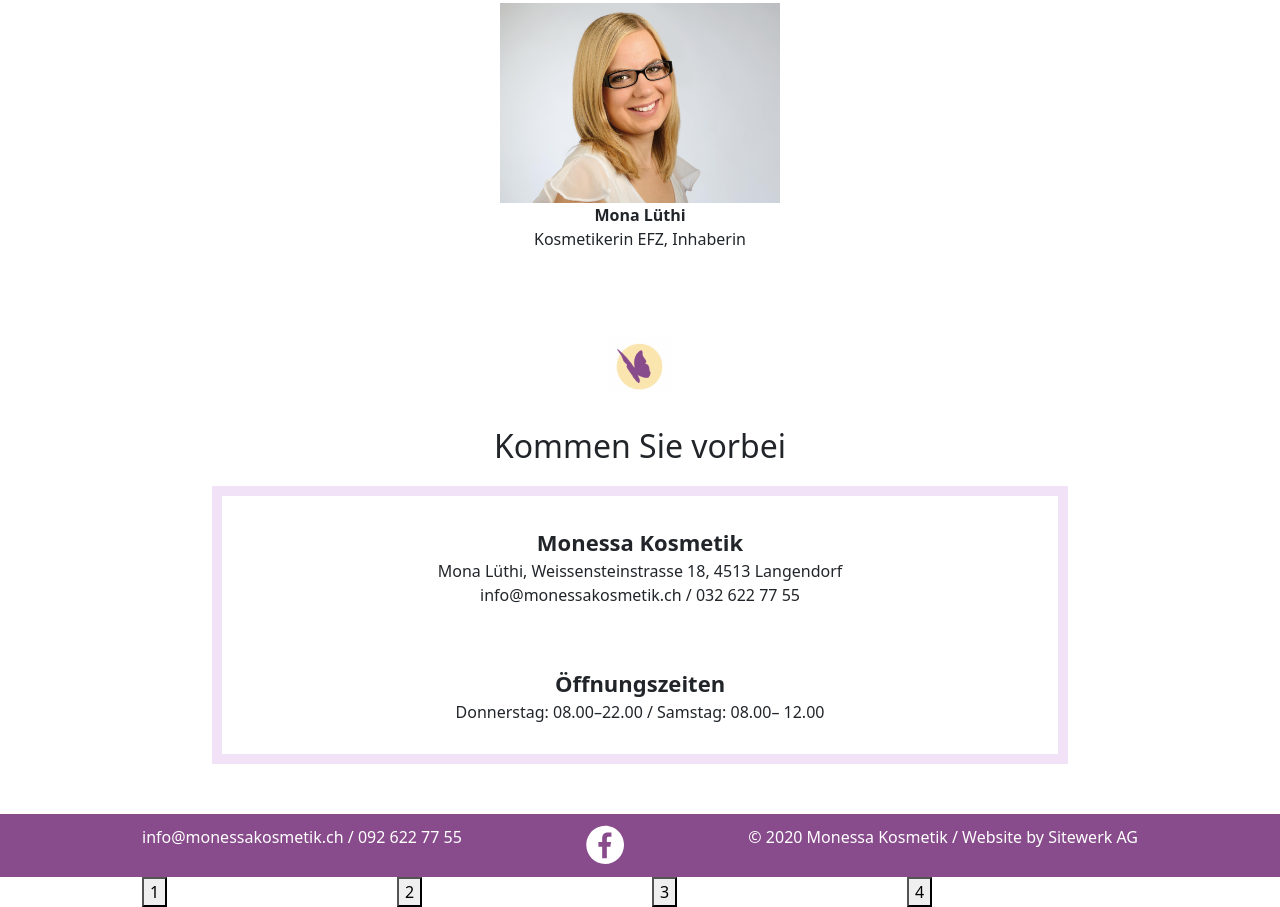
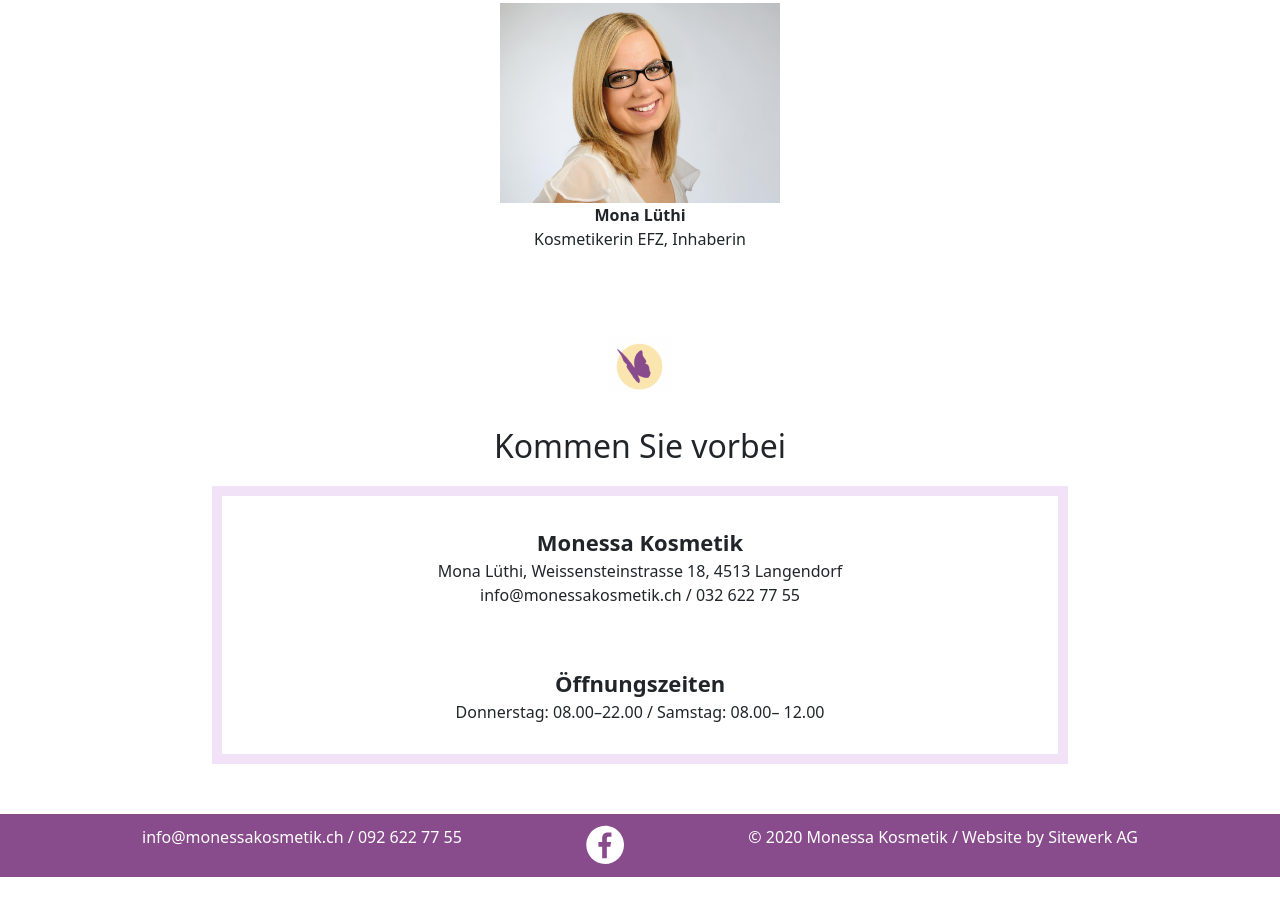
Before and after one commit to ratiry/monesa-project, a website: page html.html in a window 1280 px wide. Shown: the part 3770-4677 px from the top of the page. After the commit the page ends 4647 px from the top, so only its background shows below. Drawn offline with nearby package versions, Linux system fonts and the light colour scheme.

Commit message:
delating test-section

```diff
--- a/html.html
+++ b/html.html
@@ -230,13 +230,5 @@
         </span>
       </div>
     </footer>
-    <section class="test-section container">
-      <div class="row">
-        <div class="col-lg-3 col-md-6 col-12"><button>1</button></div>
-        <div class="col-lg-3 col-md-6 col-12"><button>2</button></div>
-        <div class="col-lg-3 col-md-6 col-12"><button>3</button></div>
-        <div class="col-lg-3 col-md-6 col-12"><button>4</button></div>
-      </div>
-    </section>
   </body>
 </html>
```
